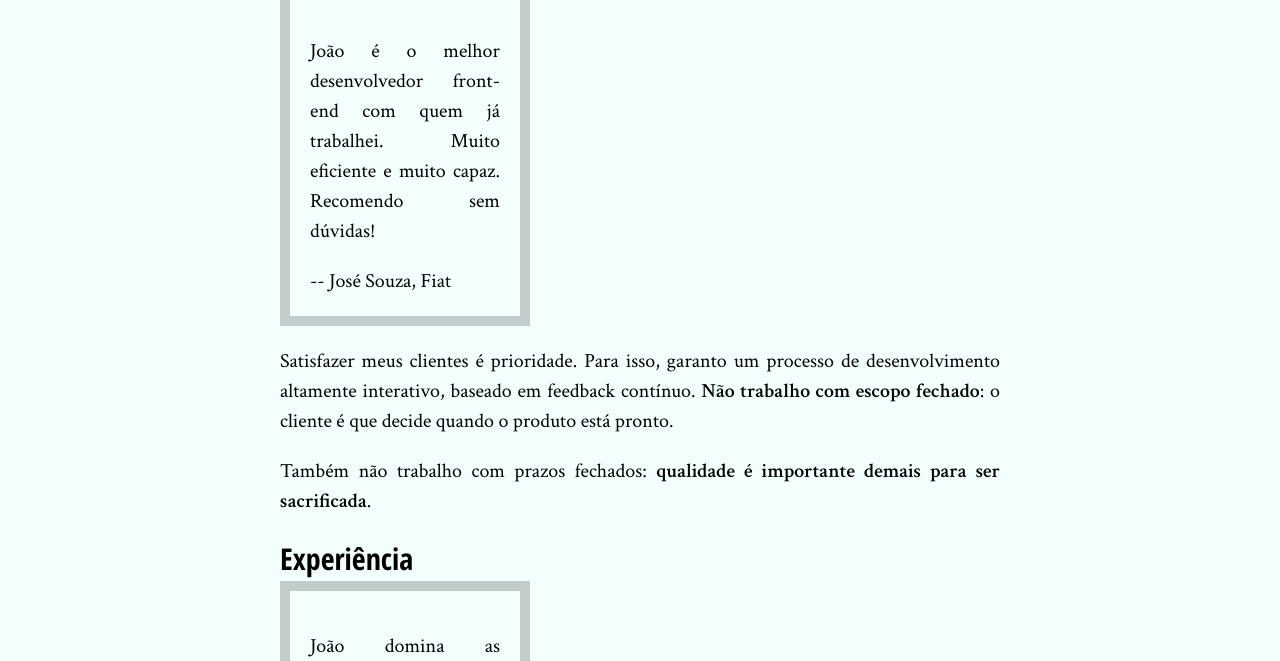
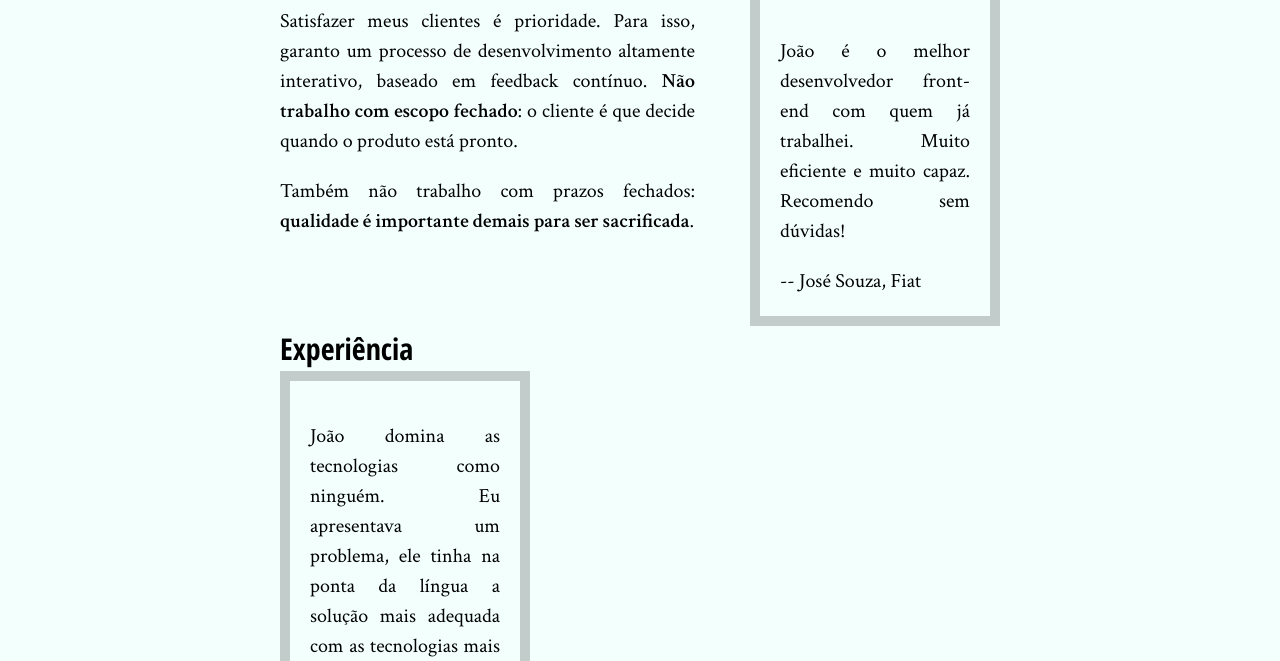
Before and after one commit to GabryelleSS/portfolio-joao-da-silva, a plain HTML site: page bio.html in a window 1280 px wide. Shown: the part 439-1100 px from the top of the page. Drawn offline with Linux system fonts and the light colour scheme.

Commit message:
Arrumando o posicionamento das recomendacoes

```diff
--- a/_css/site.css
+++ b/_css/site.css
@@ -7,6 +7,7 @@ body{
 
 h1, h2{
     font-family: "Open Sans Condensed", "Arial", sans-serif;
+    clear: right;
 }
 
 h1{
@@ -27,6 +28,15 @@ blockquote{
     padding: 20px;
     width: 252px;
     width: 250px;
+}
+
+.petrobras{
+    float: right;
+    margin-left: 55px;
+}
+
+.fiat{
+
 }
 
 aside a{
--- a/bio.html
+++ b/bio.html
@@ -37,7 +37,7 @@
 
             <h2>Como trabalho</h2>
 
-            <blockquote class="citacoes-profissionais">
+            <blockquote class="citacoes-profissionais petrobras">
                 <p>João é o melhor desenvolvedor front-end com quem já trabalhei. Muito eficiente e muito capaz. Recomendo
                     sem dúvidas!</p>
                 <cite>-- José Souza, Fiat</cite>
@@ -56,7 +56,7 @@
 
             <h2>Experiência</h2>
 
-            <blockquote class="citacoes-profissionais">
+            <blockquote class="citacoes-profissionais fiat">
                 <p>
                     João domina as tecnologias como ninguém. Eu apresentava um problema, ele tinha na ponta da língua a
                     solução
```
